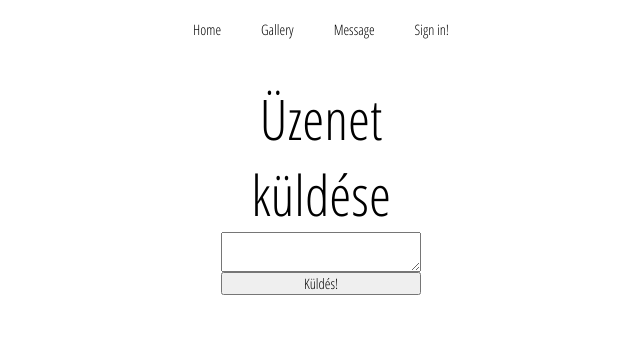
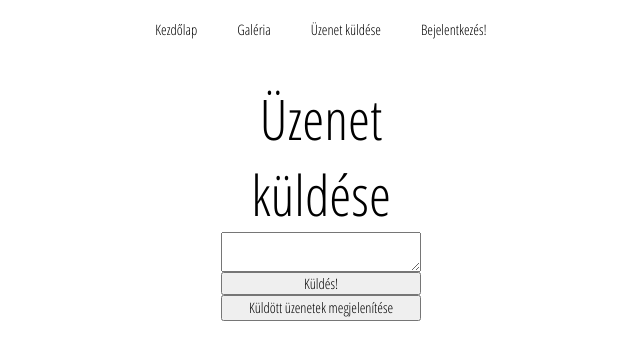
Before and after one commit to djsall/webprog-beadando, a PHP site: page /index.php?page=message in a window 1280 px wide. Shown: the top 360 px of the page, without its empty margins (319-959 px from the left). Run offline with PHP 8.4, Linux system fonts and the light colour scheme.

Commit message:
sending and retrieving messages from db

```diff
--- a/index.php
+++ b/index.php
@@ -1,6 +1,6 @@
 <?php
 //defining valid pages
-$pages = array("landing", "login", "signup", "gallery", "upload", "logout", "create_db", "message", "404");
+$pages = array("landing", "login", "signup", "gallery", "upload", "logout", "create_db", "message", "404", "disp_messages");
 //if the request is for another page
 if (isset($_GET['page'])) {
 	//save the page into a variable
--- a/sites/header.php
+++ b/sites/header.php
@@ -25,26 +25,26 @@
 	<nav>
 		<ul class="navList">
 			<li class="navListItem">
-				<a href="./index.php?page=landing">Home</a>
+				<a href="./index.php?page=landing">Kezdőlap</a>
 			</li>
 			<li class="navListItem">
 				<?php
 				if ($current_page == "gallery") {
-					echo '<a href="./index.php?page=upload">Upload Image</a>';
+					echo '<a href="./index.php?page=upload">Kép feltöltése</a>';
 				} else {
-					echo '<a href="./index.php?page=gallery">Gallery</a>';
+					echo '<a href="./index.php?page=gallery">Galéria</a>';
 				}
 				?>
 			</li>
 			<li class="navListItem">
-				<a href="./index.php?page=message">Message</a>
+				<a href="./index.php?page=message">Üzenet küldése</a>
 			</li>
 			<li class="navListItem">
 				<?php
 				if (isset($username)) {
 					echo "<p>{$username}</p>";
 				} else {
-					echo '<a href="./index.php?page=login">Sign in!</a>';
+					echo '<a href="./index.php?page=login">Bejelentkezés!</a>';
 				}
 
 				?>
--- a/sites/message.php
+++ b/sites/message.php
@@ -2,8 +2,6 @@
 session_start();
 include('./sites/database.php');
 include('./sites/header.php');
-
-// saveMessage("harmincketkarakteresüzenet");
 
 if (isset($_REQUEST['send']) && isset($_REQUEST['text'])) {
 	saveMessage($_REQUEST['text']);
@@ -13,4 +11,16 @@ if (isset($_REQUEST['send']) && isset($_REQUEST['text'])) {
 	<p class="bannerText">Üzenet küldése</p>
 	<textarea name="text"></textarea>
 	<input type="submit" value="Küldés!" name="send">
+	<button type="button" id="messagesRedirectBtn" class="formbutton">Küldött üzenetek megjelenítése</button>
 </form>
+<?php
+include('./sites/footer.php');
+?>
+<script>
+	function elById(id) {
+		return document.getElementById(id);
+	}
+	elById("messagesRedirectBtn").addEventListener("click", () => {
+		document.location.replace("./index.php?page=disp_messages");
+	})
+</script>
```
Also changed, not shown: sites/disp_messages.php (added, +38 -0 lines).
